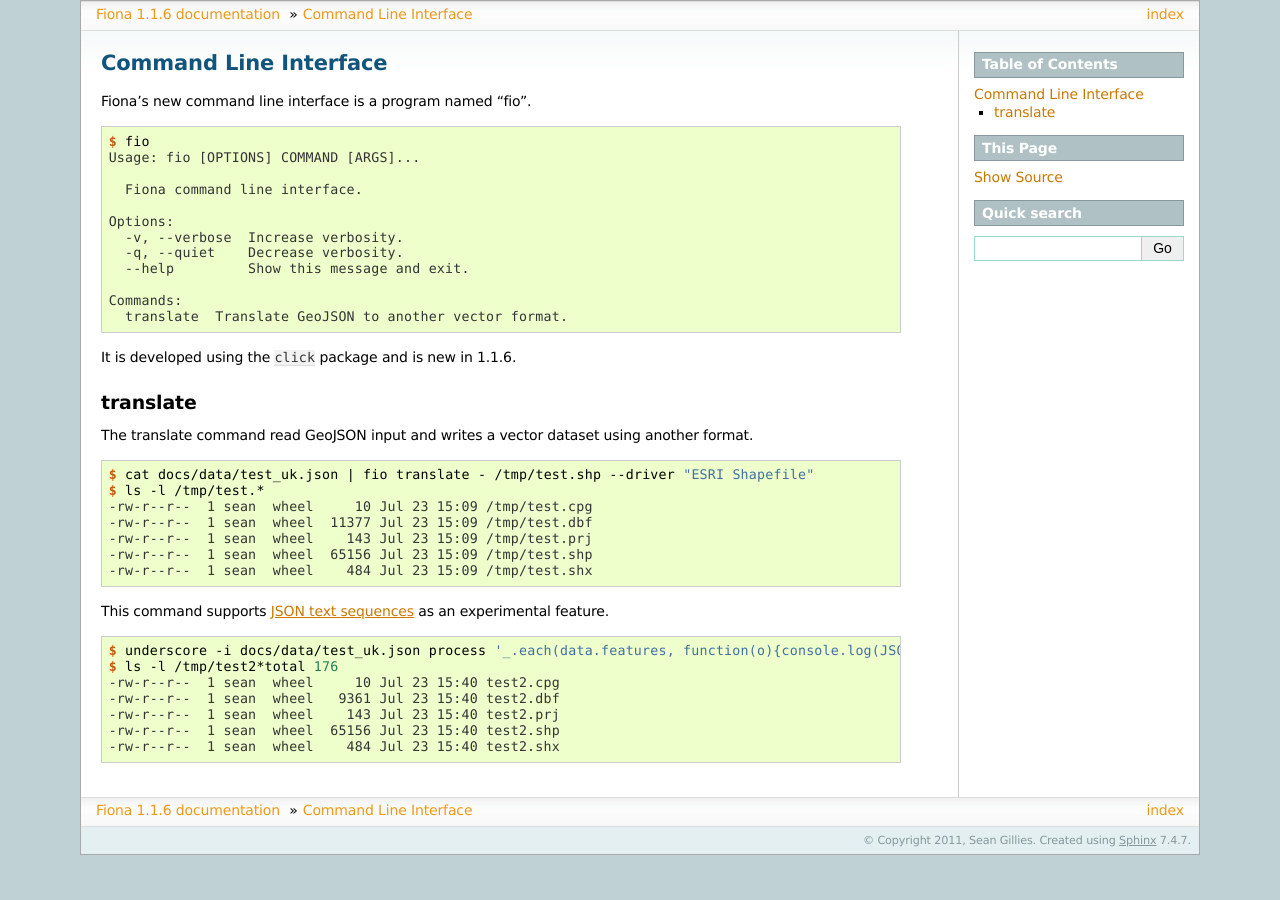
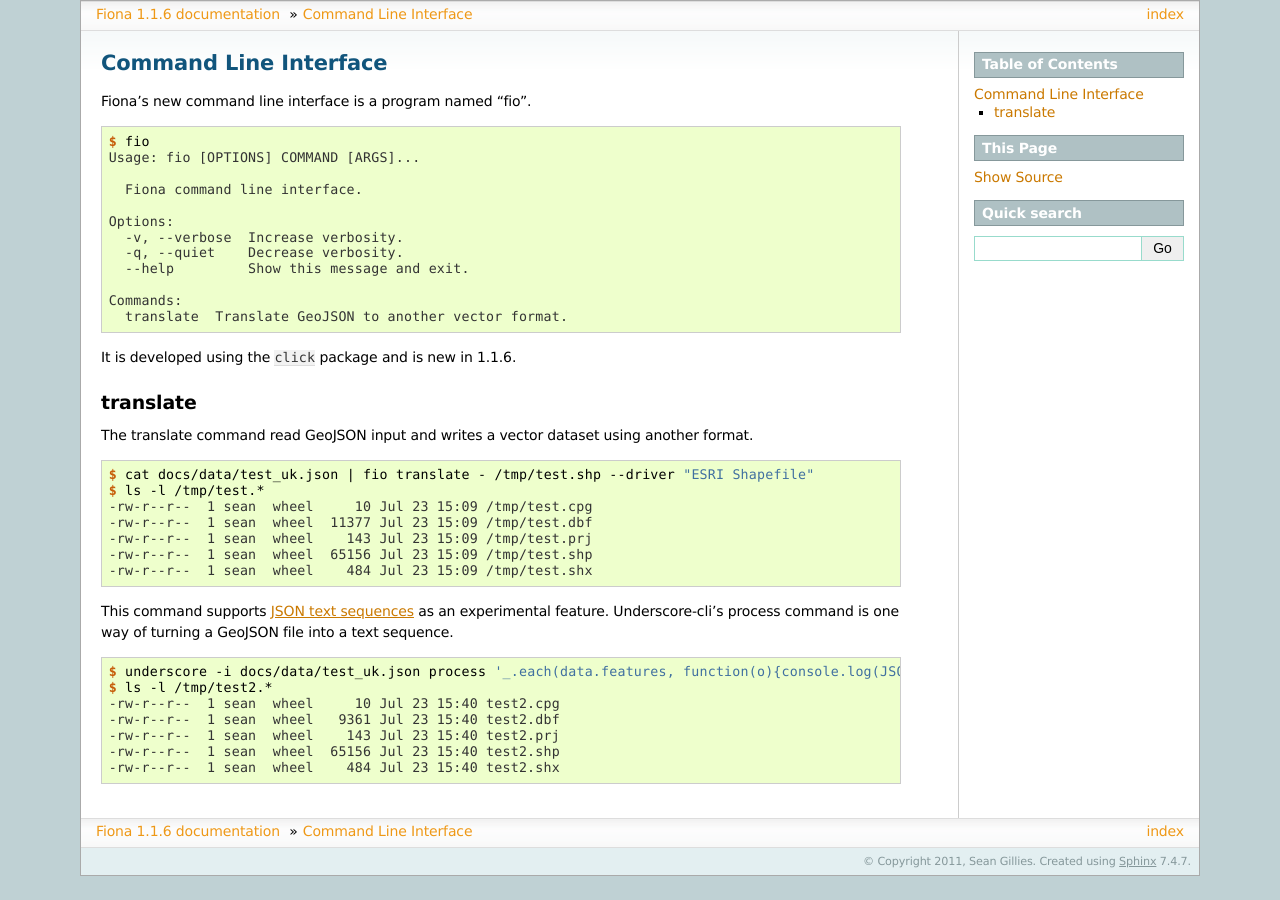
Before and after one commit to Toblerity/Fiona, a Sphinx documentation site: the page built from docs/cli.rst, in a window 1280 px wide. Built offline with Sphinx 7.4.7, drawn with Linux system fonts in a browser that asks for light colours; pages that are not in the unit, such as notebooks, are missing from menus.

Commit message:
Doc fixes.

```diff
--- a/docs/cli.rst
+++ b/docs/cli.rst
@@ -36,12 +36,13 @@
     -rw-r--r--  1 sean  wheel  65156 Jul 23 15:09 /tmp/test.shp
     -rw-r--r--  1 sean  wheel    484 Jul 23 15:09 /tmp/test.shx
 
-This command supports `JSON text sequences <http://tools.ietf.org/html/draft-ietf-json-text-sequence-04>`__ as an experimental feature.
+This command supports `JSON text sequences <http://tools.ietf.org/html/draft-ietf-json-text-sequence-04>`__ as an experimental feature. Underscore-cli's
+process command is one way of turning a GeoJSON file into a text sequence.
 
 .. code-block:: console
 
     $ underscore -i docs/data/test_uk.json process '_.each(data.features, function(o){console.log(JSON.stringify(o));})' | fio translate - /tmp/test2.json --driver "ESRI Shapefile" --x-json-seq
-    $ ls -l /tmp/test2*total 176
+    $ ls -l /tmp/test2.*
     -rw-r--r--  1 sean  wheel     10 Jul 23 15:40 test2.cpg
     -rw-r--r--  1 sean  wheel   9361 Jul 23 15:40 test2.dbf
     -rw-r--r--  1 sean  wheel    143 Jul 23 15:40 test2.prj
```
